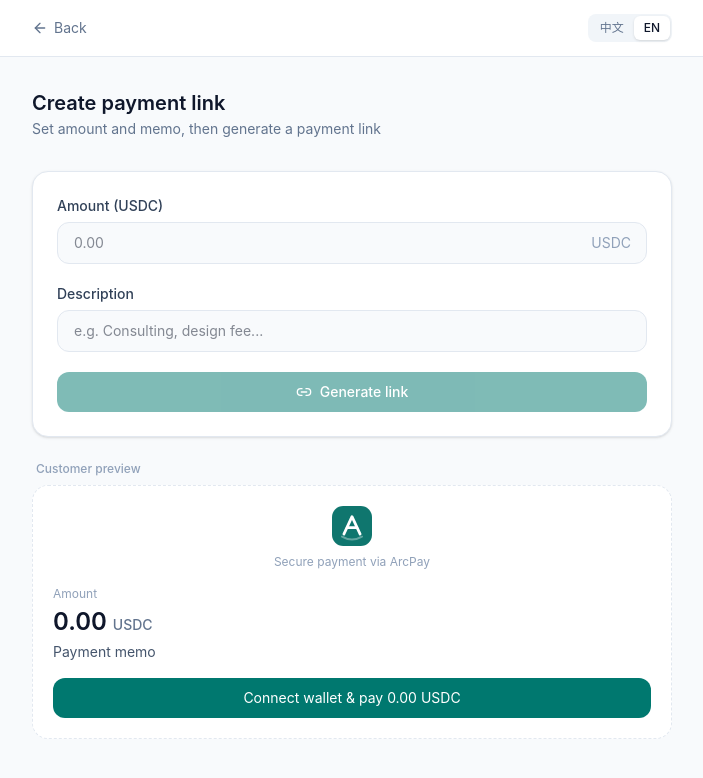
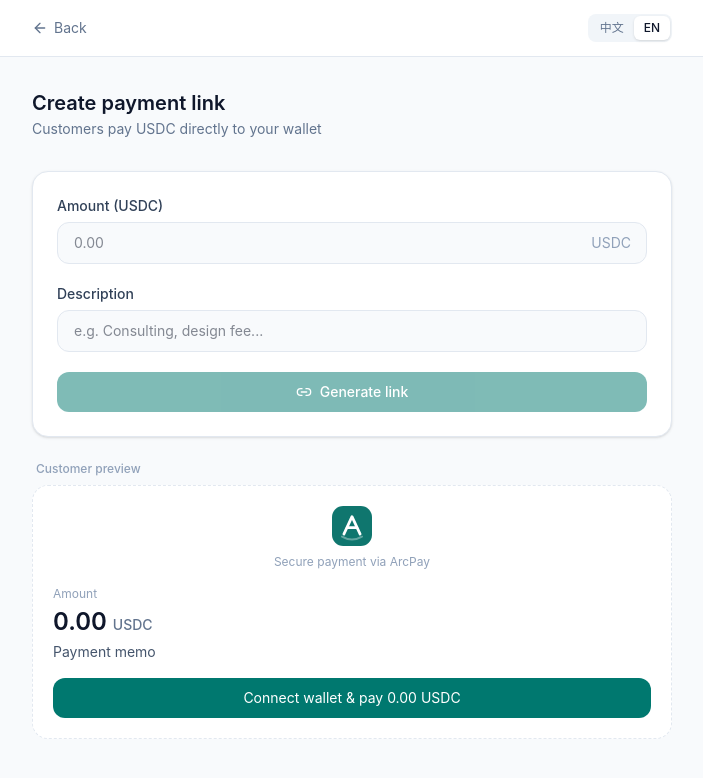
Before and after one commit to XiZi35/Cove, a Next.js app: page /dashboard/create in a window 1280 px wide. Shown: the top 778 px of the page, without its empty margins (288-991 px from the left). Built offline with nearby package versions, Linux system fonts and the light colour scheme; sample sign-in values are in the browser's storage.

Commit message:
Add Upstash order persistence for cross-device truth

```diff
--- a/package.json
+++ b/package.json
@@ -12,6 +12,7 @@
     "@circle-fin/developer-controlled-wallets": "^10.8.0",
     "@circle-fin/w3s-pw-web-sdk": "^1.1.11",
     "@tanstack/react-query": "^5.102.8",
+    "@upstash/redis": "^1.38.4",
     "class-variance-authority": "^0.7.1",
     "clsx": "^2.1.1",
     "dotenv": "^17.4.2",
--- /dev/null
+++ b/src/app/api/orders/route.ts
@@ -0,0 +1,68 @@
+import { NextResponse } from "next/server";
+import {
+  saveOrder,
+  getOrder,
+  listOrdersByEmail,
+  markOrderPaid,
+  type OrderRecord,
+} from "@/lib/orders";
+
+export async function POST(request: Request) {
+  try {
+    const body = await request.json();
+    const { action } = body;
+
+    if (action === "create") {
+      const { id, email, amount, description, merchantAddress } = body;
+      if (!id || !email || !amount || !merchantAddress) {
+        return NextResponse.json({ error: "Missing fields" }, { status: 400 });
+      }
+      const order: OrderRecord = {
+        id,
+        email,
+        amount: String(amount),
+        description: description || "",
+        merchantAddress,
+        createdAt: new Date().toISOString(),
+        paid: false,
+      };
+      await saveOrder(order);
+      return NextResponse.json({ ok: true, order });
+    }
+
+    if (action === "get") {
+      const order = await getOrder(body.id);
+      if (!order) {
+        return NextResponse.json({ error: "Not found" }, { status: 404 });
+      }
+      return NextResponse.json({ order });
+    }
+
+    if (action === "list") {
+      if (!body.email) {
+        return NextResponse.json({ error: "Missing email" }, { status: 400 });
+      }
+      const orders = await listOrdersByEmail(body.email);
+      return NextResponse.json({ orders });
+    }
+
+    if (action === "markPaid") {
+      if (!body.id || !body.txHash) {
+        return NextResponse.json({ error: "Missing fields" }, { status: 400 });
+      }
+      const updated = await markOrderPaid(body.id, body.txHash);
+      if (!updated) {
+        return NextResponse.json({ error: "Not found" }, { status: 404 });
+      }
+      return NextResponse.json({ ok: true, order: updated });
+    }
+
+    return NextResponse.json({ error: "Unknown action" }, { status: 400 });
+  } catch (e: any) {
+    console.error(e);
+    return NextResponse.json(
+      { error: e?.message || "Server error" },
+      { status: 500 }
+    );
+  }
+}
--- a/src/app/dashboard/create/page.tsx
+++ b/src/app/dashboard/create/page.tsx
@@ -51,6 +51,7 @@
 
     try {
       const id = `order_${Date.now()}_${Math.random().toString(36).slice(2, 8)}`;
+      const email = localStorage.getItem("arcpay_user_email") || "";
 
       let merchantAddress = "";
       try {
@@ -80,10 +81,29 @@
 
       const orderData = {
         ...payload,
+        email,
         createdAt: new Date().toISOString(),
         paid: false,
       };
       localStorage.setItem(`arcpay_order_${id}`, JSON.stringify(orderData));
+
+      // 服务端持久化
+      const res = await fetch("/api/orders", {
+        method: "POST",
+        headers: { "Content-Type": "application/json" },
+        body: JSON.stringify({
+          action: "create",
+          id,
+          email,
+          amount,
+          description,
+          merchantAddress,
+        }),
+      });
+      if (!res.ok) {
+        const data = await res.json().catch(() => ({}));
+        console.warn("server save failed", data);
+      }
 
       setPaymentLink(link);
       setCreated(true);
@@ -102,8 +122,7 @@
 
   const previewAmount = amount || "0.00";
   const previewDesc =
-    description ||
-    (locale === "zh" ? "订单说明" : "Payment memo");
+    description || (locale === "zh" ? "订单说明" : "Payment memo");
 
   return (
     <div className="min-h-screen bg-slate-50">
@@ -127,8 +146,8 @@
           </h1>
           <p className="text-sm text-slate-500 mt-0.5">
             {locale === "zh"
-              ? "设置金额和说明，生成收款链接"
-              : "Set amount and memo, then generate a payment link"}
+              ? "客户将直接向你的钱包支付 USDC"
+              : "Customers pay USDC directly to your wallet"}
           </p>
         </div>
 
@@ -205,7 +224,6 @@
               </button>
             </form>
 
-            {/* Preview */}
             <div>
               <p className="text-xs font-medium text-slate-400 mb-2 px-1">
                 {locale === "zh" ? "客户将看到" : "Customer preview"}
--- a/src/app/dashboard/page.tsx
+++ b/src/app/dashboard/page.tsx
@@ -95,6 +95,23 @@
       }
     } catch {}
 
+    const loadOrders = async () => {
+      try {
+        const res = await fetch("/api/orders", {
+          method: "POST",
+          headers: { "Content-Type": "application/json" },
+          body: JSON.stringify({ action: "list", email: savedEmail }),
+        });
+        if (res.ok) {
+          const { orders: serverOrders } = await res.json();
+          if (serverOrders?.length) {
+            setOrders(serverOrders);
+            setLoading(false);
+            return;
+          }
+        }
+      } catch {}
+
       const allOrders: Order[] = [];
       for (let i = 0; i < localStorage.length; i++) {
         const key = localStorage.key(i);
@@ -121,6 +138,9 @@
       );
       setOrders(allOrders);
       setLoading(false);
+    };
+
+    loadOrders();
   }, []);
 
   const switchLocale = (l: Locale) => {
@@ -319,7 +339,8 @@
         </div>
 
         <div className="bg-white rounded-2xl border border-slate-200 shadow-sm overflow-hidden">
-          <div className="px-6 py-4 border-b border-slate-100 flex items-center justify-between">
+          <div className="px-6 py-4 border-b border-slate-100">
+            <div className="flex items-center justify-between">
               <h2 className="font-medium text-slate-900">
                 {t(locale, "ordersTitle")}
               </h2>
@@ -328,6 +349,12 @@
                   ? `${t(locale, "ordersTotal")} ${orders.length} ${t(locale, "ordersUnit")}`
                   : `${orders.length} ${t(locale, "ordersUnit")}`}
               </span>
+            </div>
+            <p className="text-xs text-slate-400 mt-1">
+              {locale === "zh"
+                ? "状态以 Arc 链上到账为准；列表便于管理，换设备仍可从服务端同步。"
+                : "On-chain settlement is the source of truth. Orders sync from the server across devices."}
+            </p>
           </div>
 
           {loading ? (
--- a/src/app/pay/[id]/page.tsx
+++ b/src/app/pay/[id]/page.tsx
@@ -61,6 +61,8 @@
   useEffect(() => {
     if (!orderIdParam) return;
 
+    const load = async () => {
+      // 1. URL payload
       try {
         const sp = new URLSearchParams(window.location.search);
         const d = sp.get("d");
@@ -78,6 +80,7 @@
         console.warn("parse url payload failed", e);
       }
 
+      // 2. localStorage
       try {
         const raw = localStorage.getItem(`arcpay_order_${orderIdParam}`);
         if (raw) {
@@ -96,12 +99,40 @@
         }
       } catch {}
 
+      // 3. server
+      try {
+        const res = await fetch("/api/orders", {
+          method: "POST",
+          headers: { "Content-Type": "application/json" },
+          body: JSON.stringify({ action: "get", id: orderIdParam }),
+        });
+        if (res.ok) {
+          const { order: data } = await res.json();
+          if (data) {
+            setOrder({
+              amount: String(data.amount),
+              description: data.description || "",
+              paid: data.paid || false,
+              merchantAddress: data.merchantAddress,
+            });
+            if (data.paid) {
+              setPaid(true);
+              if (data.txHash) setTxHash(data.txHash);
+            }
+            return;
+          }
+        }
+      } catch {}
+
       setError(
         locale === "zh"
           ? "订单不存在或链接无效，请让商户重新生成支付链接"
           : "Invalid or missing order. Ask the merchant for a new link."
       );
       setOrder({ amount: "0", description: "—", paid: false });
+    };
+
+    load();
   }, [orderIdParam, locale]);
 
   const switchLocale = (l: Locale) => {
@@ -230,6 +261,18 @@
             JSON.stringify(data)
           );
         }
+      } catch {}
+
+      try {
+        await fetch("/api/orders", {
+          method: "POST",
+          headers: { "Content-Type": "application/json" },
+          body: JSON.stringify({
+            action: "markPaid",
+            id: orderIdParam,
+            txHash: hash,
+          }),
+        });
       } catch {}
 
       setPaid(true);
--- /dev/null
+++ b/src/lib/orders.ts
@@ -0,0 +1,56 @@
+import { Redis } from "@upstash/redis";
+
+export type OrderRecord = {
+  id: string;
+  email: string;
+  amount: string;
+  description: string;
+  merchantAddress: string;
+  createdAt: string;
+  paid: boolean;
+  txHash?: string;
+};
+
+function redis() {
+  return new Redis({
+    url: process.env.UPSTASH_REDIS_REST_URL!,
+    token: process.env.UPSTASH_REDIS_REST_TOKEN!,
+  });
+}
+
+export async function saveOrder(order: OrderRecord) {
+  const r = redis();
+  await r.set(`order:${order.id}`, order);
+  await r.sadd(`orders:email:${order.email}`, order.id);
+}
+
+export async function getOrder(id: string): Promise<OrderRecord | null> {
+  const r = redis();
+  return (await r.get<OrderRecord>(`order:${id}`)) || null;
+}
+
+export async function listOrdersByEmail(
+  email: string
+): Promise<OrderRecord[]> {
+  const r = redis();
+  const ids = (await r.smembers(`orders:email:${email}`)) as string[];
+  if (!ids?.length) return [];
+  const orders: OrderRecord[] = [];
+  for (const id of ids) {
+    const o = await r.get<OrderRecord>(`order:${id}`);
+    if (o) orders.push(o);
+  }
+  return orders.sort(
+    (a, b) =>
+      new Date(b.createdAt).getTime() - new Date(a.createdAt).getTime()
+  );
+}
+
+export async function markOrderPaid(id: string, txHash: string) {
+  const r = redis();
+  const order = await r.get<OrderRecord>(`order:${id}`);
+  if (!order) return null;
+  const updated: OrderRecord = { ...order, paid: true, txHash };
+  await r.set(`order:${id}`, updated);
+  return updated;
+}
```
Also changed, not shown: 1 other file (tests, documents, lock files or other folders). Lines whose indentation alone changed are shown as unchanged.
